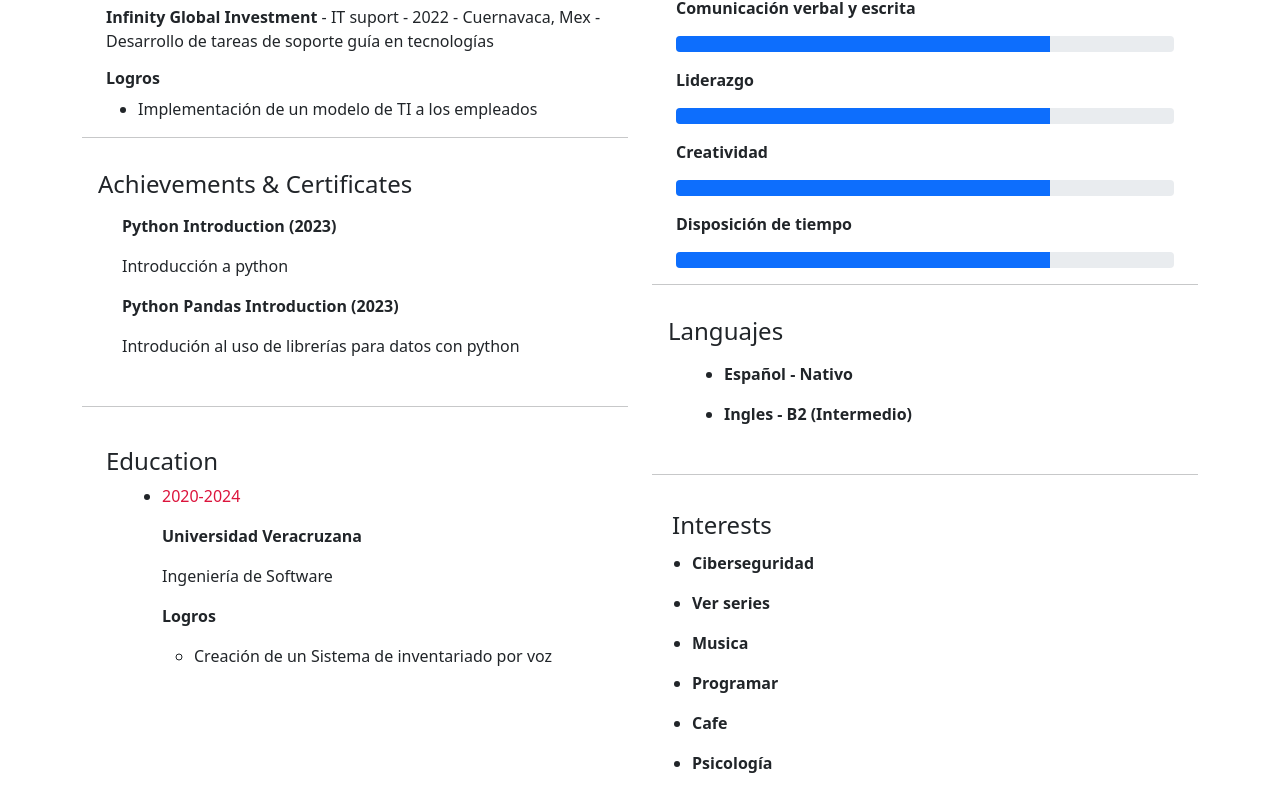
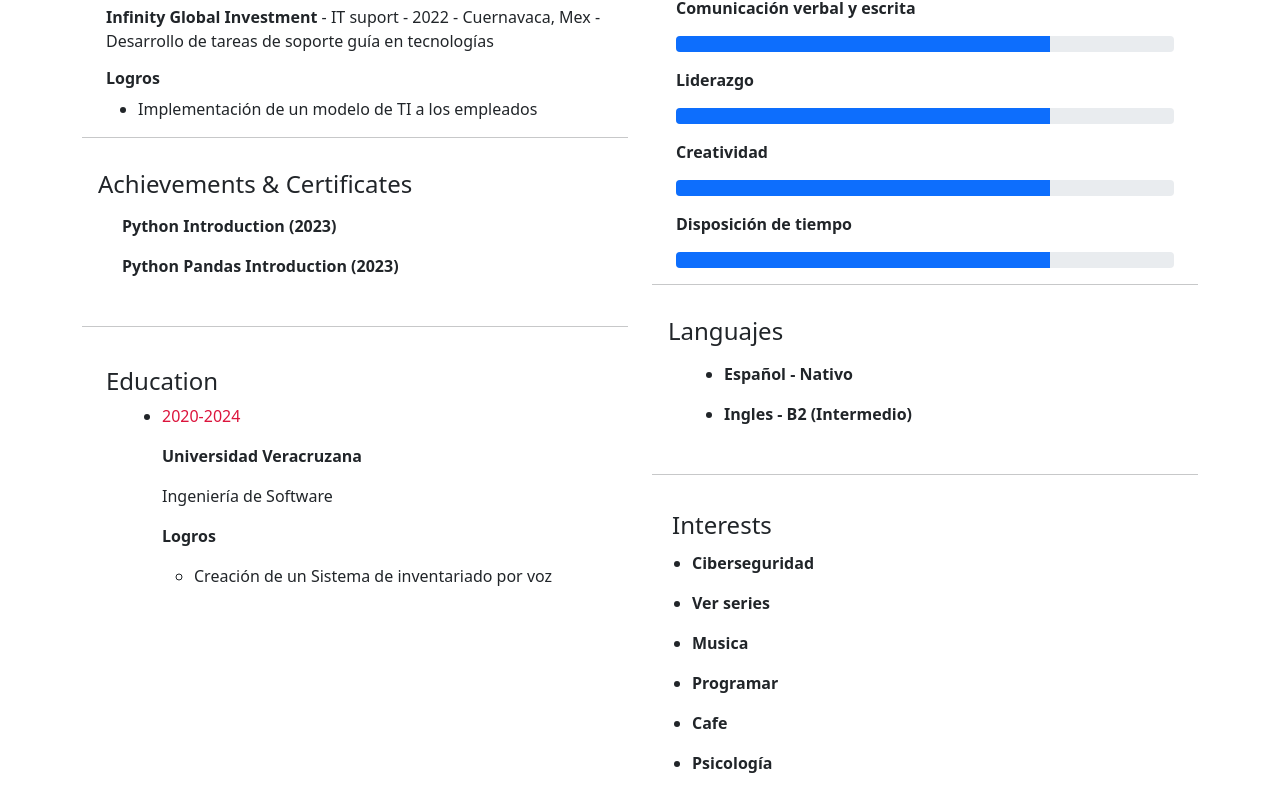
Before and after one commit to Adpsec/adpsec.github.io, an Angular app: page / in a window 1280 px wide. Shown: the part 690-1501 px from the top of the page. Built offline with nearby package versions, Linux system fonts and the light colour scheme.

Commit message:
Update certificates-cv.component.html

```diff
--- a/src/app/components/certificates-cv/certificates-cv.component.html
+++ b/src/app/components/certificates-cv/certificates-cv.component.html
@@ -6,7 +6,7 @@
         <p>
           <b>{{ cert.nombre }} ({{ cert.fecha }})</b>
         </p>
-        <p>{{ cert.descripcion }}</p>
+
         <p><a href={{cert.link}} class="href"></a></p>
       </div>
     </div>
```
